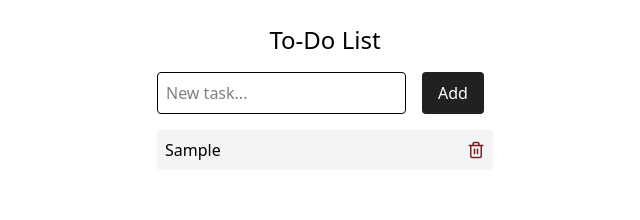
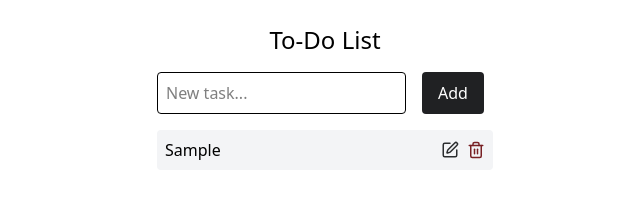
Before and after one commit to evaperisteri/todo-app, a React (Vite) app: page / in a window 1280 px wide. Both pictures are taken after typing "Sample" into the empty fields and a click on the button "Add". Shown: the top 220 px of the page, without its empty margins (315-955 px from the left). Built offline with nearby package versions, Linux system fonts and the light colour scheme.

Commit message:
feat: edit task functionality

```diff
--- a/src/components/Todo.tsx
+++ b/src/components/Todo.tsx
@@ -1,20 +1,24 @@
 import { useReducer } from 'react';
 import TodoForm from "./TodoForm.tsx";
 import TodoList from "./TodoList.tsx";
-import type { TodoProps, Action } from "../Types.tsx";
+import type { TodoProps, Action } from "../types.ts";
 
 
 const todoReducer = (state: TodoProps[], action: Action): TodoProps[] => {
     switch (action.type) {
-        case "ADD":{
-            const newTodo: TodoProps = {
-                id: Date.now(),
-                text: action.payload,
-            };
-            return [...state, newTodo];
-        }
+        // case "ADD":{
+        //     const newTodo: TodoProps = {
+        //         id: Date.now(),
+        //         text: action.payload,
+        //     };
+        //     return [...state, newTodo];
+        // }
+        case "ADD":
+            return [...state, {id: Date.now(), text: action.payload}]
         case "DELETE":
             return state.filter(todo => todo.id !== action.payload);
+        case "EDIT":
+            return state.map(todo => todo.id===action.payload.id?{...todo, text:action.payload.newText}:todo)
         default:
             return state;
     }
--- a/src/components/TodoForm.tsx
+++ b/src/components/TodoForm.tsx
@@ -1,5 +1,5 @@
 import { useState } from "react";
-import type { TodoFormProps } from "../Types.ts"
+import type { TodoFormProps } from "../types.ts"
 
 const TodoForm =({dispatch}: TodoFormProps)=>{
 
--- a/src/components/TodoList.tsx
+++ b/src/components/TodoList.tsx
@@ -1,19 +1,49 @@
-import { Trash2 } from "lucide-react";
-import type { TodoListProps } from "../Types.ts"
+import {Trash2, Edit, Save, X} from "lucide-react";
+import type { TodoListProps } from "../types.ts"
+import {useState} from "react";
 
 const TodoList =({todos,dispatch}: TodoListProps) => {
+
+    const [editId, setEditId] = useState<number | null>(null);
+    const [editText, setEditText] = useState("");
     const handleDelete = (id: number)=>()=>{
         dispatch({type: "DELETE", payload: id})
+    }
+    const handleEdit = (id: number, text: string) => () =>{
+        setEditId(id);
+        setEditText(text);
+    }
+    const handleCancel = () => () => {
+        setEditId(null);
+        setEditText("");
+    }
+    const handleSave = (id: number) => () => {
+        dispatch({type: "EDIT", payload: {id, newText: editText}});
+        setEditId(null);
+        setEditText("");
     }
     return(
         <>
             <ul className="space-y-2">
                 {todos.map(todo =>(
                     <li key={todo.id} className="flex items-center justify-between bg-gray-100 p-2 rounded">
-                        <span>{todo.text}</span>
-                        <button onClick={handleDelete(todo.id)} className="text-cf-dark-red">
-                            <Trash2 size={18}/>
-                        </button>
+                        { editId === todo.id ? (
+                            <>
+                                <div className="flex flex-1 gap-2">
+                                    <input type="text" value = {editText} onChange={(e)=>setEditText(e.target.value)} className="border rounded p-1"/>
+                                    <button className="text-cf-gray" onClick={handleSave(todo.id)}><Save size={18}/></button>
+                                    <button onClick={handleCancel} className="text-cf-dark-red"><X size={18}/></button>
+                                </div>
+                            </>
+                        ) : (
+                            <>
+                                <span>{todo.text}</span>
+                                <div className="flex gap-2">
+                                    <button className="text-cf-gray" onClick={handleEdit(todo.id, todo.text)}><Edit size={18}/></button>
+                                    <button onClick={handleDelete(todo.id)} className="text-cf-dark-red"><Trash2 size={18}/></button>
+                                </div>
+                            </>
+                        )}
                     </li>
                 ))}
             </ul>
--- a/src/Types.ts
+++ b/src/types.ts
@@ -1,3 +1,5 @@
+import React from "react";
+
 export type TodoProps = {
     id: number;
     text:string;
@@ -6,6 +8,7 @@
 export type Action =
     | {type: "ADD"; payload: string}
     | {type: "DELETE"; payload: number}
+    | {type: "EDIT"; payload: { id: number; newText: string } }
 
 export type TodoFormProps = {
     dispatch: React.Dispatch<Action>;
```
